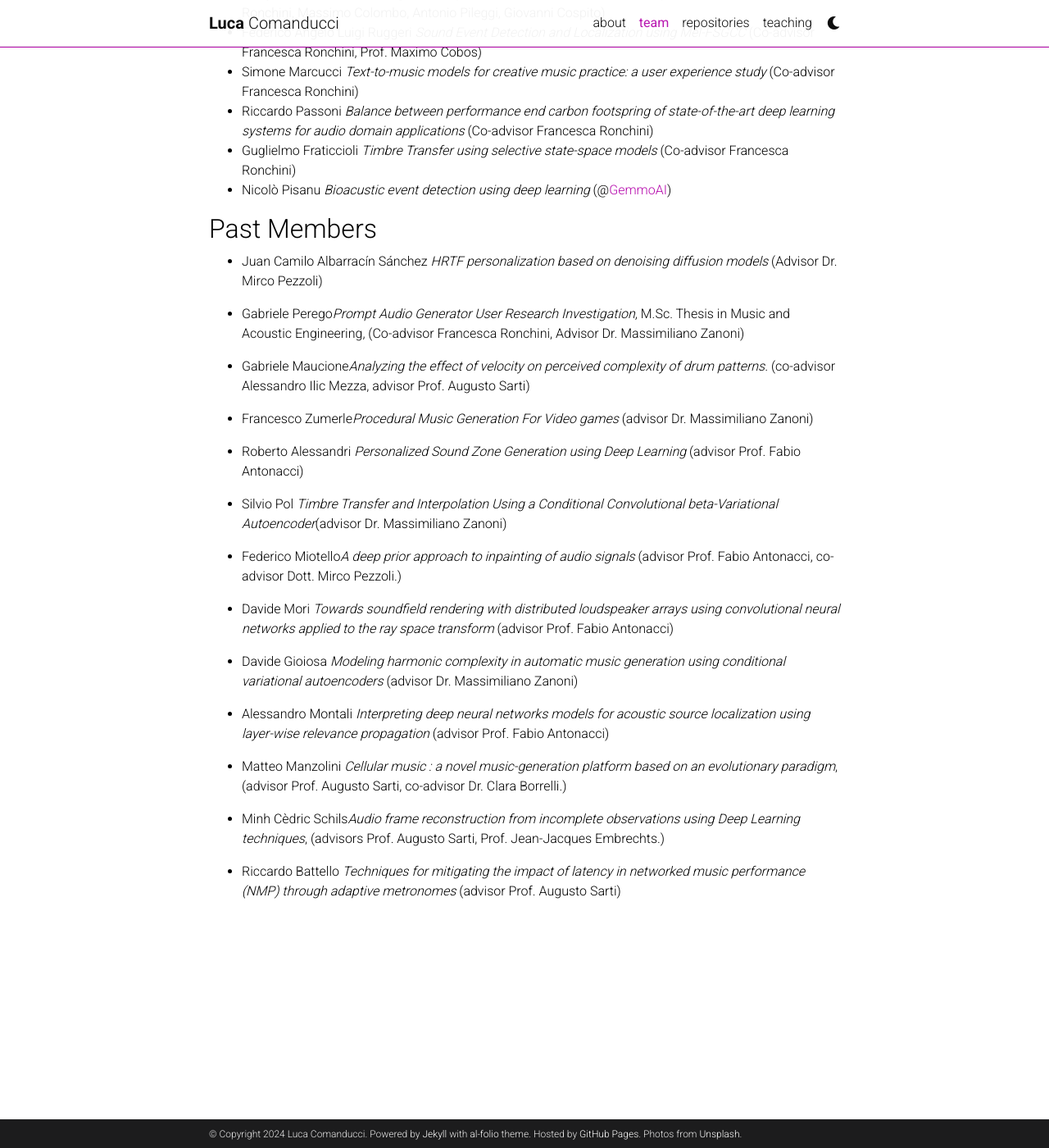
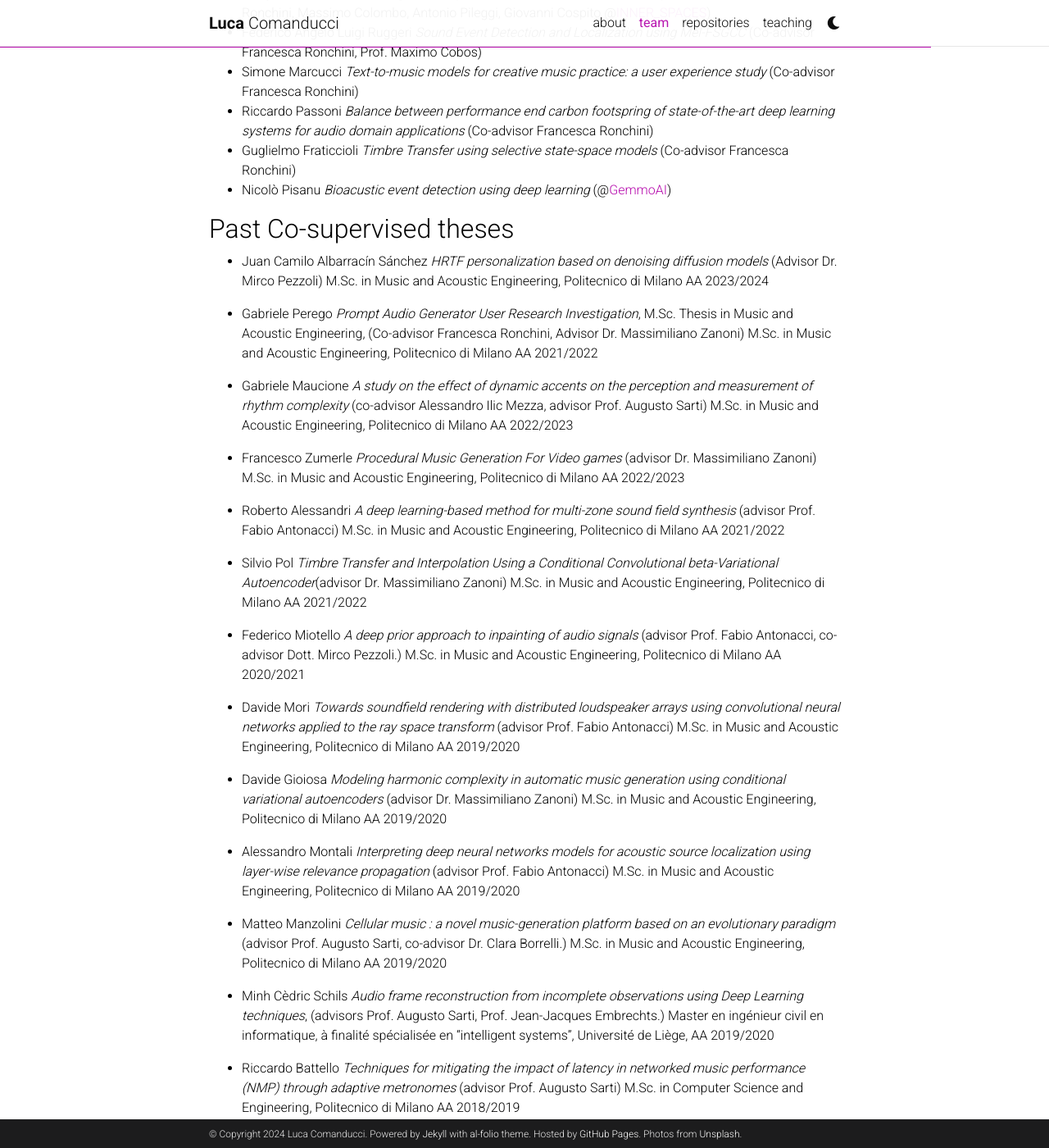
Before and after one commit to lucacoma/lucacoma.github.io, a Jekyll site: the page built from _pages/team.md, in a window 1280 px wide and 1400 px high, scrolled down 387 px. Shown: the whole window at 82% size. Built offline with Jekyll 4.4.1, drawn with Linux system fonts in a browser that asks for light colours; comment, search, counter and statistics services are not loaded; a style sheet for code colours, icons or effects is not loaded; some of the changed text lies outside the part shown.

Commit message:
added supervised theses with links

```diff
--- a/_pages/team.md
+++ b/_pages/team.md
@@ -10,10 +10,10 @@ nav_order: 1
 
 I mainly supervise Master theses focusing on the application of **generative models to music or synthesis**. I also supervised works related to spatial audio. If you are interested in discussing a master thesis or in different types of collaborations feel free to write me an email!
 
-## Current Members
+## Currently supervised theses
 
 - Marco Furio Colombo [_Mamba-Foley: Time-Controlled Foley Sound Generation using Selective State-Space Models_]() (Co-advisor Francesca Ronchini)
-- Wenjia Luo [_Interaction Design for live performance of acousmatic music_]() (Co-advisor Francesca Ronchini, Massimo Colombo, Antonio Pileggi, Giovanni Cospito)
+- Wenjia Luo [_Interaction Design for live performance of acousmatic music_]() (Co-advisor Francesca Ronchini, Massimo Colombo, Antonio Pileggi, Giovanni Cospito @[INNER_SPACES](https://www.innerspaces.it/it/))
 - Federico Angelo Luigi Ruggeri [_Sound Event Detection and Localization using Mel-FSGCC_]() (Co-advisor Francesca Ronchini, Prof. Maximo Cobos)
 - Simone Marcucci [_Text-to-music models for creative music practice: a user experience study_]() (Co-advisor Francesca Ronchini)
 - Riccardo Passoni [_Balance between performance end carbon footspring of state-of-the-art deep learning systems for audio domain applications_]() (Co-advisor Francesca Ronchini)
@@ -21,31 +21,31 @@ I mainly supervise Master theses focusing on the application of **generative mod
 - Nicolò Pisanu [_Bioacustic event detection using deep learning_]() (@[GemmoAI](https://gemmo.ai/))
 
 
-## Past Members
+## Past Co-supervised theses
 
-- Juan Camilo Albarracín Sánchez [_HRTF personalization based on denoising diffusion models_](https://www.politesi.polimi.it/handle/10589/223812) (Advisor Dr. Mirco Pezzoli)
+- Juan Camilo Albarracín Sánchez [_HRTF personalization based on denoising diffusion models_](https://www.politesi.polimi.it/handle/10589/223812) (Advisor Dr. Mirco Pezzoli)  M.Sc. in Music and Acoustic Engineering, Politecnico di Milano AA 2023/2024
+
+- Gabriele Perego [_Prompt Audio Generator User Research Investigation_](https://www.politesi.polimi.it/handle/10589/219253), M.Sc. Thesis in Music and Acoustic Engineering, (Co-advisor Francesca Ronchini, Advisor Dr. Massimiliano Zanoni)  M.Sc. in Music and Acoustic Engineering, Politecnico di Milano AA 2021/2022
+
+- Gabriele Maucione [_A study on the effect of dynamic accents on the perception and measurement of rhythm complexity_](https://www.politesi.polimi.it/handle/10589/215644) (co-advisor Alessandro Ilic Mezza, advisor Prof. Augusto Sarti) M.Sc. in Music and Acoustic Engineering, Politecnico di Milano AA 2022/2023
+
+- Francesco Zumerle [_Procedural Music Generation For Video games_](https://www.politesi.polimi.it/handle/10589/210809) (advisor Dr. Massimiliano Zanoni)  M.Sc. in Music and Acoustic Engineering, Politecnico di Milano AA 2022/2023
 
 
-- Gabriele Perego[_Prompt Audio Generator User Research Investigation_](), M.Sc. Thesis in Music and Acoustic Engineering, (Co-advisor Francesca Ronchini, Advisor Dr. Massimiliano Zanoni)
+- Roberto Alessandri [_A deep learning-based method for multi-zone sound field synthesis_](https://www.politesi.polimi.it/handle/10589/203852) (advisor Prof. Fabio Antonacci)  M.Sc. in Music and Acoustic Engineering, Politecnico di Milano AA 2021/2022
 
-- Gabriele Maucione[_Analyzing the effect of velocity on perceived complexity of drum patterns._]() (co-advisor Alessandro Ilic Mezza, advisor Prof. Augusto Sarti)
+- Silvio Pol [_Timbre Transfer and Interpolation Using a Conditional Convolutional beta-Variational Autoencoder_](https://www.politesi.polimi.it/handle/10589/189682)(advisor Dr. Massimiliano Zanoni) M.Sc. in Music and Acoustic Engineering, Politecnico di Milano AA 2021/2022
 
-- Francesco Zumerle[_Procedural Music Generation For Video games_]() (advisor Dr. Massimiliano Zanoni)
+- Federico Miotello [_A deep prior approach to inpainting of audio signals_]() (advisor Prof. Fabio Antonacci, co-advisor Dott. Mirco Pezzoli.) M.Sc. in Music and Acoustic Engineering, Politecnico di Milano AA 2020/2021
 
-- Roberto Alessandri [_Personalized Sound Zone Generation using Deep Learning_]() (advisor Prof. Fabio Antonacci)
+- Davide Mori [_Towards soundfield rendering with distributed loudspeaker arrays using convolutional neural networks applied to the ray space transform_](https://www.politesi.polimi.it/handle/10589/175608) (advisor Prof. Fabio Antonacci) M.Sc. in Music and Acoustic Engineering, Politecnico di Milano AA 2019/2020
 
-- Silvio Pol [_Timbre Transfer and Interpolation Using a Conditional Convolutional beta-Variational Autoencoder_]()(advisor Dr. Massimiliano Zanoni)
+- Davide Gioiosa [_Modeling harmonic complexity in automatic music generation using conditional variational autoencoders_](https://www.politesi.polimi.it/handle/10589/175586) (advisor Dr. Massimiliano Zanoni) M.Sc. in Music and Acoustic Engineering, Politecnico di Milano AA 2019/2020
 
-- Federico Miotello[_A deep prior approach to inpainting of audio signals_]() (advisor Prof. Fabio Antonacci, co-advisor Dott. Mirco Pezzoli.)
+- Alessandro Montali [_Interpreting deep neural networks models for acoustic source localization using layer-wise relevance propagation_](https://www.politesi.polimi.it/handle/10589/169239) (advisor Prof. Fabio Antonacci) M.Sc. in Music and Acoustic Engineering, Politecnico di Milano AA 2019/2020
 
-- Davide Mori [_Towards soundfield rendering with distributed loudspeaker arrays using convolutional neural networks applied to the ray space transform_]() (advisor Prof. Fabio Antonacci)
+- Matteo Manzolini [_Cellular music : a novel music-generation platform based on an evolutionary paradigm_](https://www.politesi.polimi.it/handle/10589/167291) (advisor Prof. Augusto Sarti, co-advisor Dr. Clara Borrelli.) M.Sc. in Music and Acoustic Engineering, Politecnico di Milano AA 2019/2020
 
-- Davide Gioiosa [_Modeling harmonic complexity in automatic music generation using conditional variational autoencoders_]() (advisor Dr. Massimiliano Zanoni)
+- Minh Cèdric Schils [_Audio frame reconstruction from incomplete observations using Deep Learning techniques_](https://matheo.uliege.be/bitstream/2268.2/10138/6/report.pdf), (advisors Prof. Augusto Sarti, Prof. Jean-Jacques Embrechts.) Master en ingénieur civil en informatique, à finalité spécialisée en "intelligent systems", Université de Liège, AA 2019/2020
 
-- Alessandro Montali [_Interpreting deep neural networks models for acoustic source localization using layer-wise relevance propagation_]() (advisor Prof. Fabio Antonacci)
-
-- Matteo Manzolini [_Cellular music : a novel music-generation platform based on an evolutionary paradigm_](), (advisor Prof. Augusto Sarti, co-advisor Dr. Clara Borrelli.)
-
-- Minh Cèdric Schils[_Audio frame reconstruction from incomplete observations using Deep Learning techniques_](), (advisors Prof. Augusto Sarti, Prof. Jean-Jacques Embrechts.)
-
-- Riccardo Battello [_Techniques for mitigating the impact of latency in networked music performance (NMP) through adaptive metronomes_]() (advisor Prof. Augusto Sarti)
+- Riccardo Battello [_Techniques for mitigating the impact of latency in networked music performance (NMP) through adaptive metronomes_]() (advisor Prof. Augusto Sarti) M.Sc. in Computer Science and Engineering, Politecnico di Milano AA 2018/2019
```
